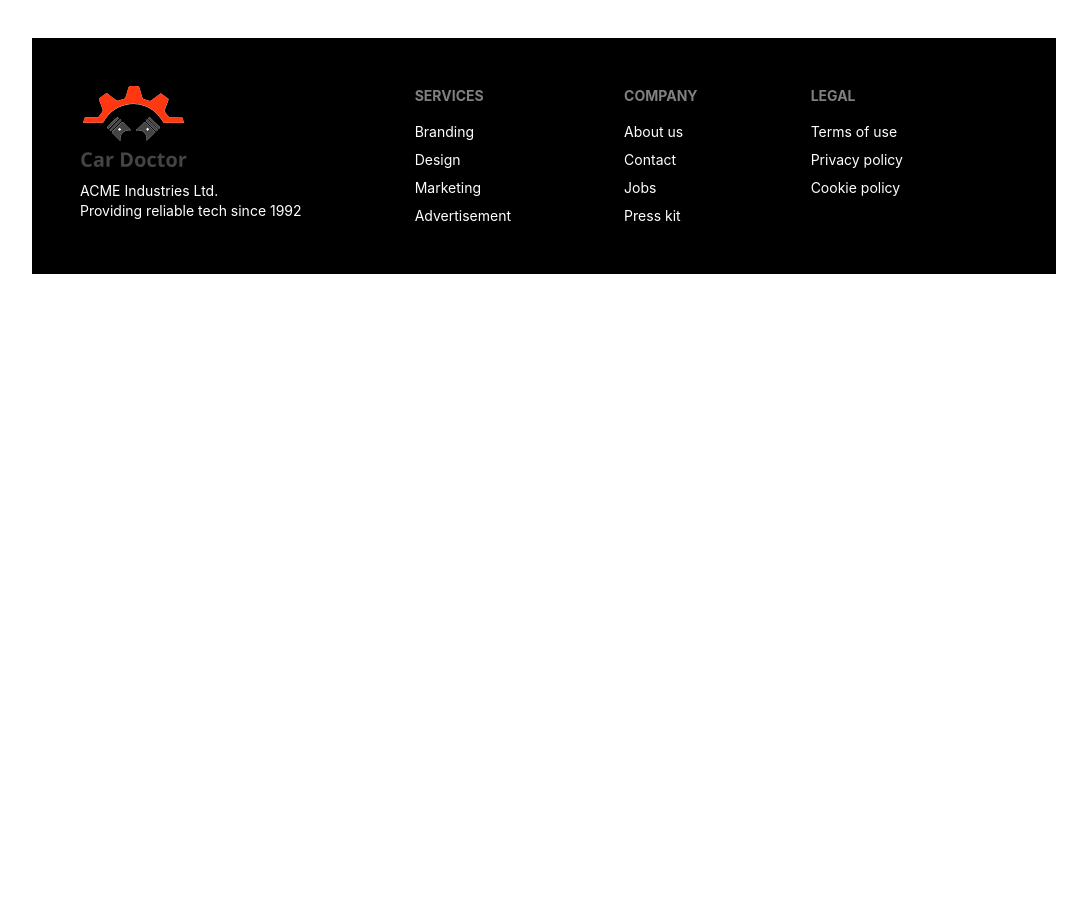
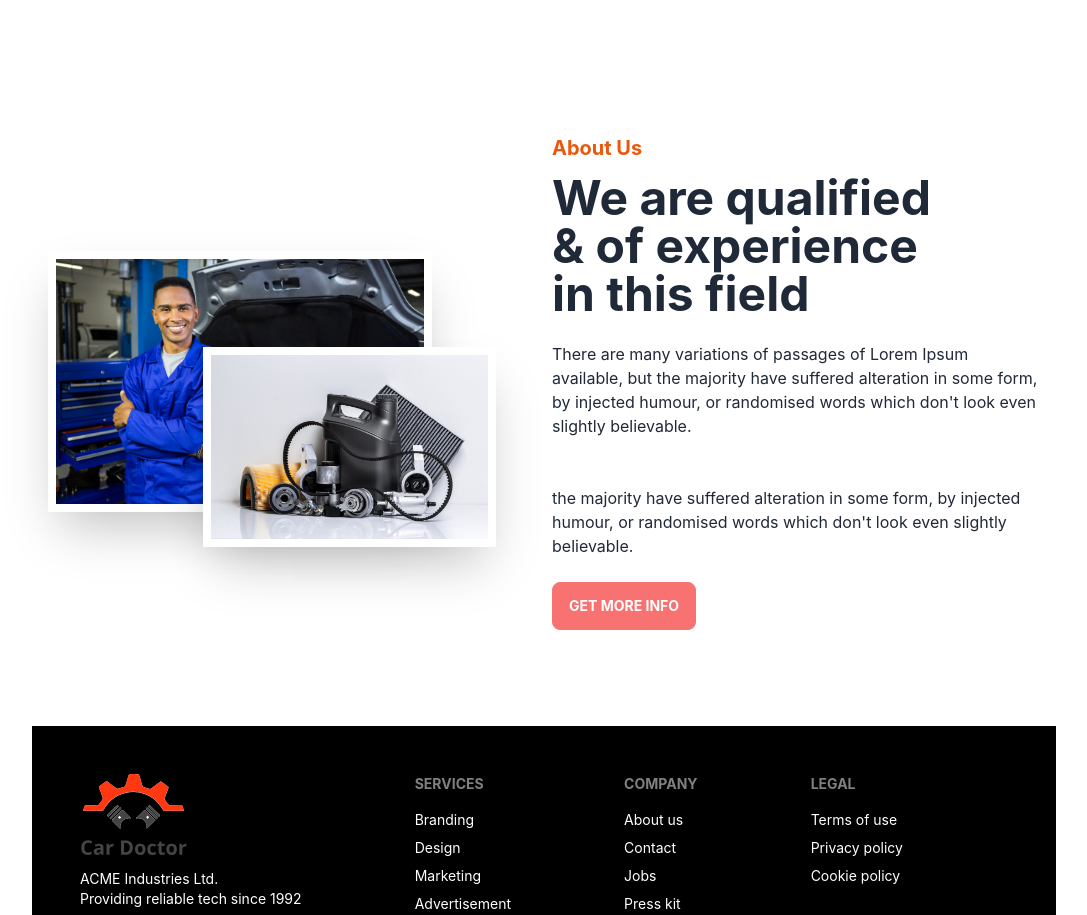
Before and after one commit to Raad05/genius-car-client, a React (Create React App) app: page / in a window 1280 px wide. Shown: the part 829-1744 px from the top of the page, without its empty margins (96-1183 px from the left). Before the commit the page ends 1103 px from the top, so only its background shows below. Built offline with nearby package versions, Linux system fonts and the light colour scheme.

Commit message:
About section

```diff
--- /dev/null
+++ b/src/Components/Pages/Home/About/About.js
@@ -0,0 +1,28 @@
+import React from 'react';
+import './About.css';
+import person from '../../../../assets/images/about_us/person.jpg';
+import parts from '../../../../assets/images/about_us/parts.jpg';
+
+const About = () => {
+    return (
+        <div className='about'>
+            <div className="hero my-20">
+                <div className="hero-content flex-col lg:flex-row">
+                    <div className='w-1/2 relative'>
+                        <img src={person} className="max-w-sm border-8 border-white shadow-2xl" alt='' />
+                        <img src={parts} className="max-w-sm shadow-2xl absolute right-10 top-24 border-8 border-white w-3/5" alt='' />
+                    </div>
+                    <div className='w-1/2'>
+                        <h3 className='text-xl font-bold text-orange-600 mb-3'>About Us</h3>
+                        <h1 className="text-5xl font-bold pr-20">We are qualified & of experience in this field</h1>
+                        <p className="py-6">There are many variations of passages of Lorem Ipsum available, but the majority have suffered alteration in some form, by injected humour, or randomised words which don't look even slightly believable.</p>
+                        <p className="py-6">the majority have suffered alteration in some form, by injected humour, or randomised words which don't look even slightly believable.</p>
+                        <button className="btn btn-error text-white font-bold">Get More Info</button>
+                    </div>
+                </div>
+            </div>
+        </div>
+    );
+};
+
+export default About;
--- a/src/Components/Pages/Home/Home/Home.js
+++ b/src/Components/Pages/Home/Home/Home.js
@@ -1,10 +1,12 @@
 import React from 'react';
+import About from '../About/About';
 import Banner from '../Banner/Banner';
 
 const Home = () => {
     return (
         <div className='home'>
             <Banner></Banner>
+            <About></About>
         </div>
     );
 };
```
Also changed, not shown: src/Components/Pages/Home/About/About.css (added).
